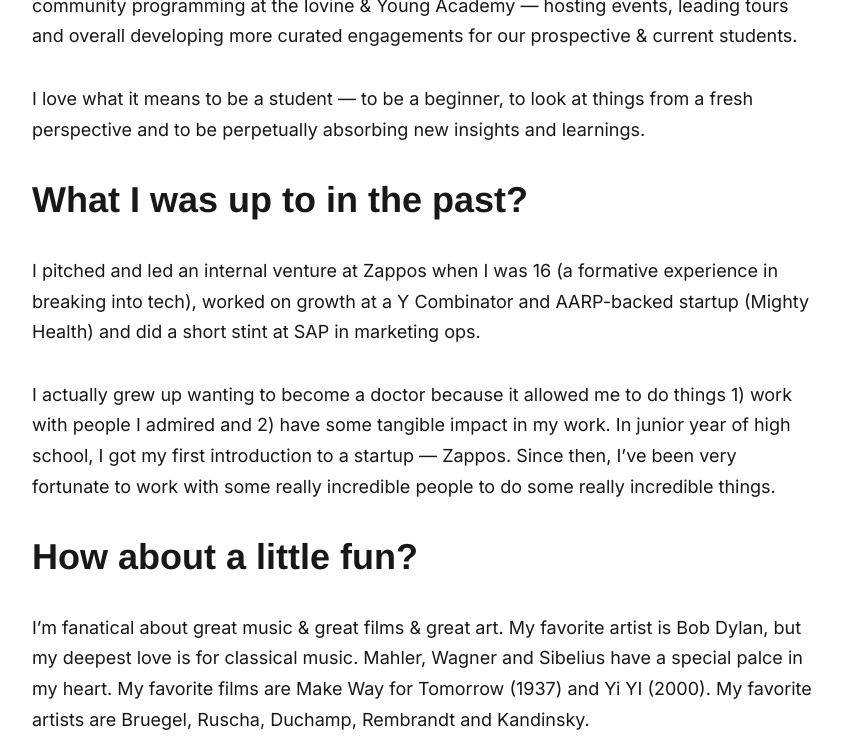
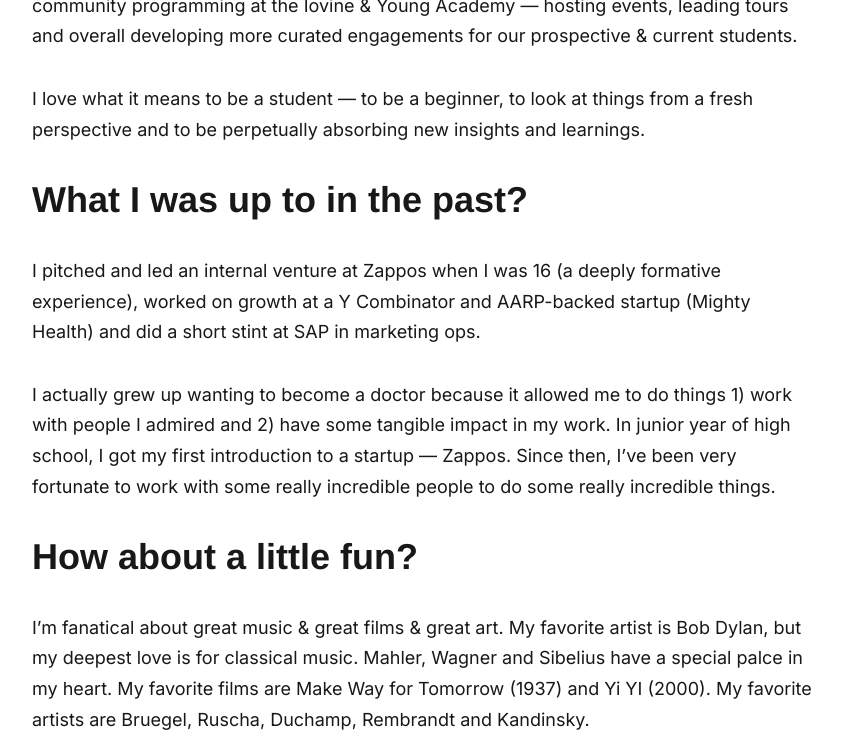
Before and after one commit to riyamehta18/theinvivogroup.github.io, a Jekyll site: the page built from _teams/2024-01-26-james-wang.md, in a window 1280 px wide and 1400 px high, scrolled down 1754 px, cut to the strip 0-747 px from the top of the window. Shown: the whole strip, without its empty margins (218-1060 px from the left). Built offline with Jekyll 4.4.1, drawn with Linux system fonts in a browser that asks for light colours; nearby versions of some CDN libraries; some web fonts are replaced; some of the changed text lies outside the part shown.

Commit message:
Update 2024-01-26-james-wang.md

```diff
--- a/_teams/2024-01-26-james-wang.md
+++ b/_teams/2024-01-26-james-wang.md
@@ -18,7 +18,7 @@
 
 # What I was up to in the past?
 
-I pitched and led an internal venture at Zappos when I was 16 (a formative experience in breaking into tech), worked on growth at a Y Combinator and AARP-backed startup (Mighty Health) and did a short stint at SAP in marketing ops.
+I pitched and led an internal venture at Zappos when I was 16 (a deeply formative experience), worked on growth at a Y Combinator and AARP-backed startup (Mighty Health) and did a short stint at SAP in marketing ops.
 
 I actually grew up wanting to become a doctor because it allowed me to do things 1) work with people I admired and 2) have some tangible impact in my work. In junior year of high school, I got my first introduction to a startup — Zappos. Since then, I've been very fortunate to work with some really incredible people to do some really incredible things.
 
@@ -27,7 +27,7 @@
 
 <div class="gallery-box">
   <div class="gallery">
-    <img src="/images/adventures/concert.jpg" loading="lazy" alt="Car">
+    <img src="/images/adventures/concertgebouw.jpg" loading="lazy" alt="Car">
   </div>
-  <em>At the Concertgebouw in Amsterdam.</em>
+  <em>At the Het Concertgebouw in Amsterdam.</em>
 </div>
```
Also changed, not shown: other parts of _teams/2024-01-26-james-wang.md (+1 -1 lines).
